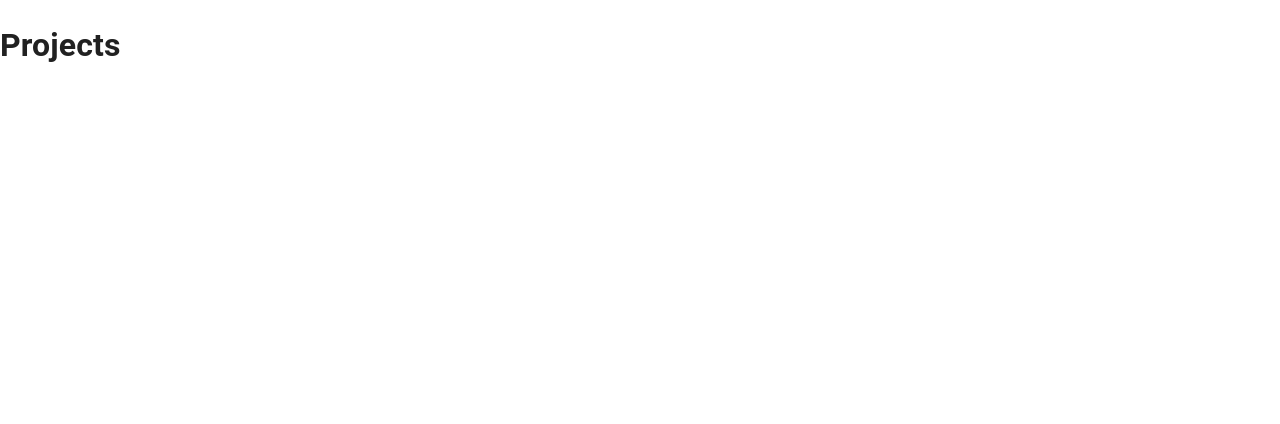
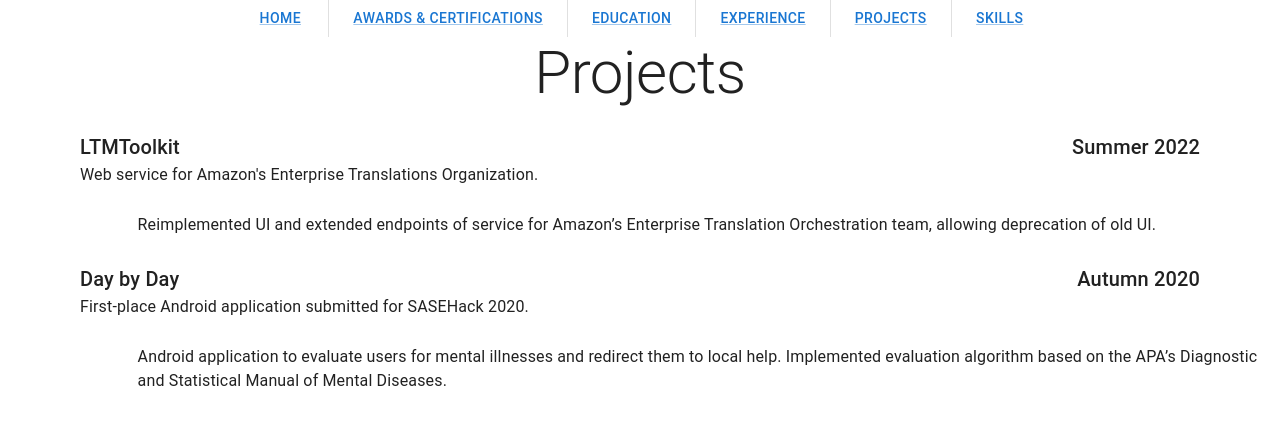
Before and after one commit to wenjalan/wenjalan-site-old, a React (Create React App) app in the folder client/: page /projects in a window 1280 px wide. Shown: the top 424 px of the page. Built offline with nearby package versions, Linux system fonts and the light colour scheme.

Commit message:
Projects page

```diff
--- /dev/null
+++ b/client/src/content/projects.json
@@ -0,0 +1,18 @@
+[
+  {
+    "title": "LTMToolkit",
+    "subtitle": "Web service for Amazon's Enterprise Translations Organization.",
+    "date": "Summer 2022",
+    "bullets": [
+      "Reimplemented UI and extended endpoints of service for Amazon’s Enterprise Translation Orchestration team, allowing deprecation of old UI."
+    ]
+  },
+  {
+    "title": "Day by Day",
+    "subtitle": "First-place Android application submitted for SASEHack 2020.",
+    "date": "Autumn 2020",
+    "bullets": [
+      "Android application to evaluate users for mental illnesses and redirect them to local help. Implemented evaluation algorithm based on the APA’s Diagnostic and Statistical Manual of Mental Diseases."
+    ]
+  }
+]
--- a/client/src/pages/Projects.tsx
+++ b/client/src/pages/Projects.tsx
@@ -1,5 +1,21 @@
+import { Container, Stack, List } from "@mui/material"
+import Header from "../components/Header"
+import Navbar from "../components/Navbar"
+import { ResumeListItem } from "../components/ResumeListItem"
+import projectsJson from "../content/projects.json"
+
 function Projects() {
-  return <h1>Projects</h1>
+  return (
+    <Container>
+      <Stack>
+        <Navbar />
+        <Header value="Projects" />
+        <List>
+          {projectsJson.map(item => <ResumeListItem item={item} />)}
+        </List>
+      </Stack>
+    </Container>
+  )
 }
 
 export default Projects
```
